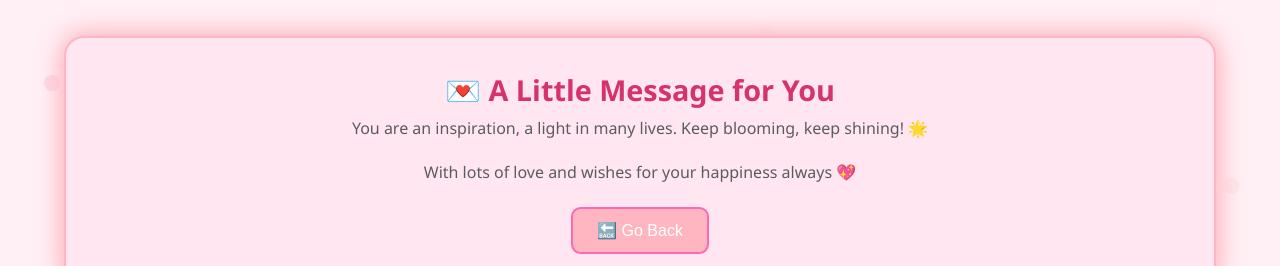
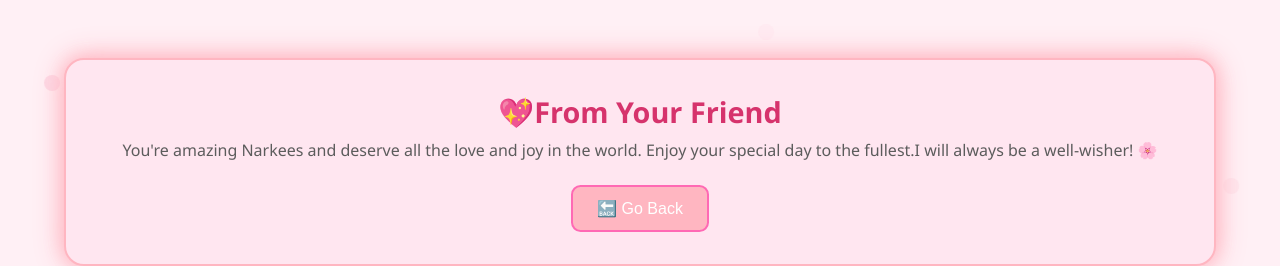
Before and after one commit to Asifashrafali/wolverine, a plain HTML site: page index.html in a window 1280 px wide. Both pictures are taken after a click on the button "From: A Friend 💌". Shown: the part 238-504 px from the top of the page. Drawn offline with Linux system fonts and the light colour scheme.

Commit message:
Update index.html

```diff
--- a/index.html
+++ b/index.html
@@ -214,9 +214,8 @@
 
 <!-- 💌 Message Card (Initially Hidden) -->
 <div class="card" id="messageCard" style="display: none;">
-  <h1>💌 A Little Message for You</h1>
-  <p>You are an inspiration, a light in many lives. Keep blooming, keep shining! 🌟<br><br>
-     With lots of love and wishes for your happiness always 💖</p>
+  <h1>💖From Your Friend</h1>
+    <p>You're amazing Narkees and deserve all the love and joy in the world. Enjoy your special day to the fullest.I will always be a well-wisher! 🌸</p>
   <button class="btn" onclick="goBack()">🔙 Go Back</button>
 </div>
 
```
